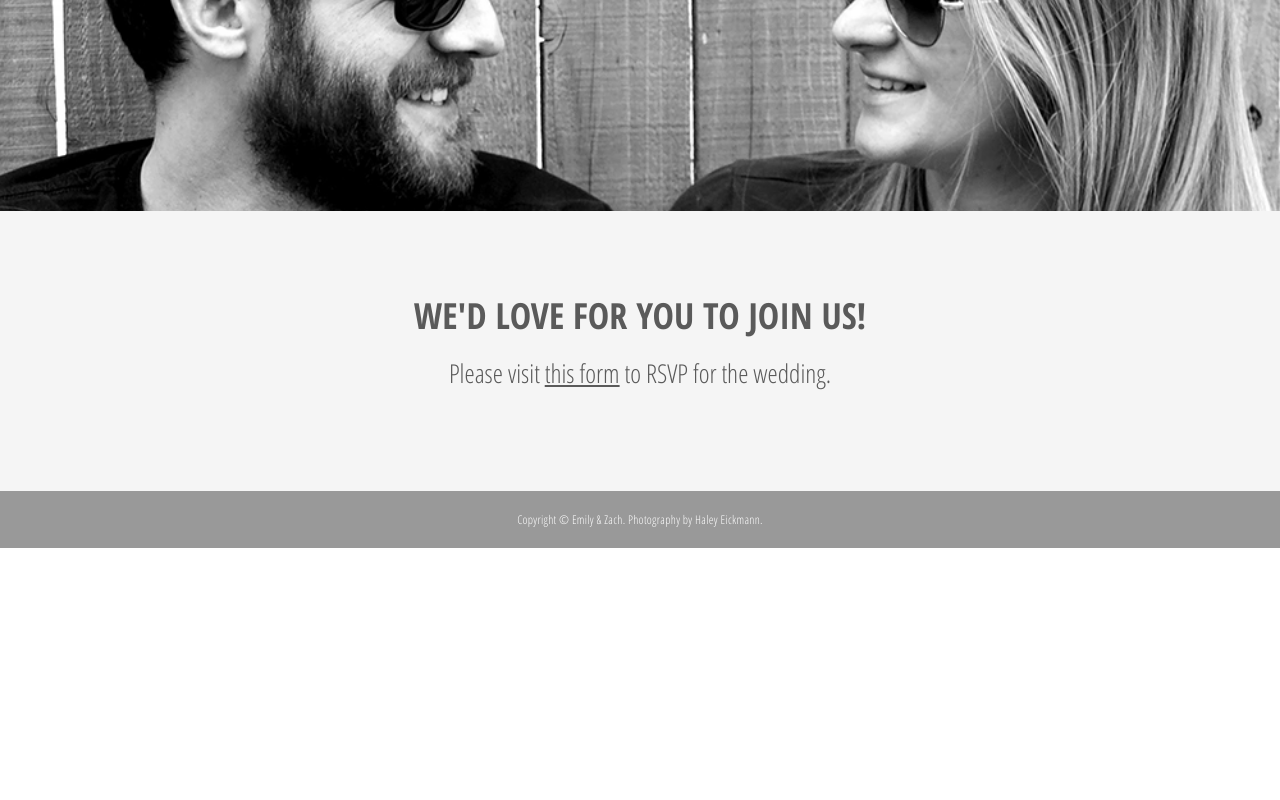
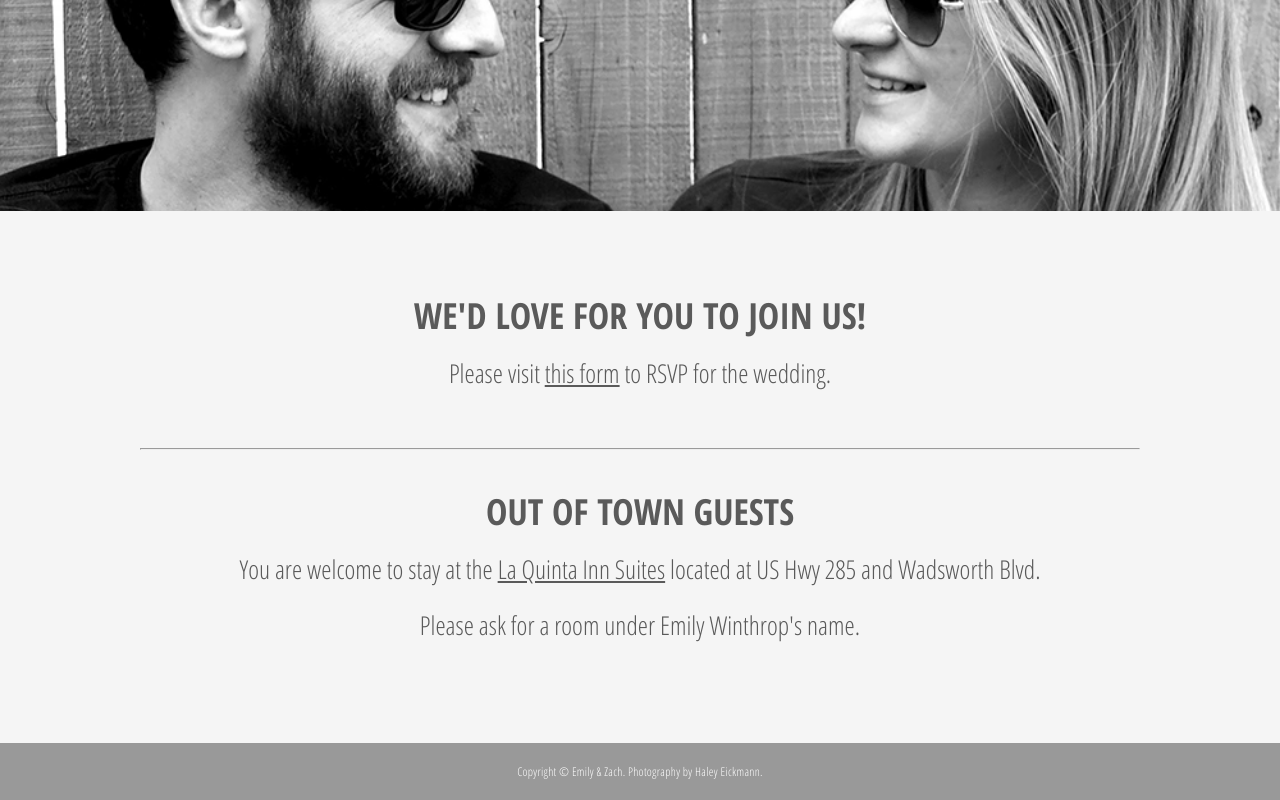
Before and after one commit to cmwint/ez-wedding-website, a React (Create React App) app: page / in a window 1280 px wide. Shown: the part 3308-4108 px from the top of the page. Before the commit the page ends 3856 px from the top, so only its background shows below. Built offline with nearby package versions, Linux system fonts and the light colour scheme; the HTML template or start-up script is replaced by a standard one.

Commit message:
Add info about hotel for out of town guests

```diff
--- a/src/Form/Form.js
+++ b/src/Form/Form.js
@@ -8,8 +8,13 @@ class Form extends Component {
       <div className="form">
         <div className="form__inner">
           <h2>We'd love for you to join us!</h2>
-          <h3>Please visit <a href="https://docs.google.com/forms/d/e/1FAIpQLSd2LkZmC78s-OR0sH2KxjlflU2ys-Dak0C3pwS-0d2MifdmZA/viewform" target="_blank">this form</a> to RSVP for the wedding.
-          </h3>
+          <h3>Please visit <a href="https://docs.google.com/forms/d/e/1FAIpQLSd2LkZmC78s-OR0sH2KxjlflU2ys-Dak0C3pwS-0d2MifdmZA/viewform" target="_blank">this form</a> to RSVP for the wedding.</h3>
+          <br></br>
+          <hr></hr>
+          <br></br>
+          <h2>Out of town guests</h2>
+          <h3>You are welcome to stay at the <a href="https://www.google.com/maps/place/La+Quinta+Inn+%26+Suites+Denver+Southwest+Lakewood/@39.6522528,-105.0754886,15z/data=!4m2!3m1!1s0x0:0xe915efad940f85ae?sa=X&ved=0ahUKEwjBsP_Qo53aAhUr_IMKHSIkD5QQ_BIInwEwCg">La Quinta Inn Suites</a> located at US Hwy 285 and Wadsworth Blvd.</h3>
+          <h3>Please ask for a room under Emily Winthrop's name.</h3>
         </div>
       </div>
     );
```
